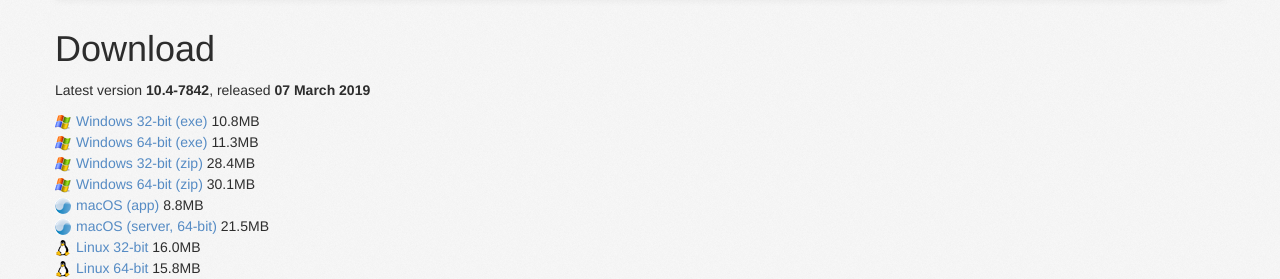
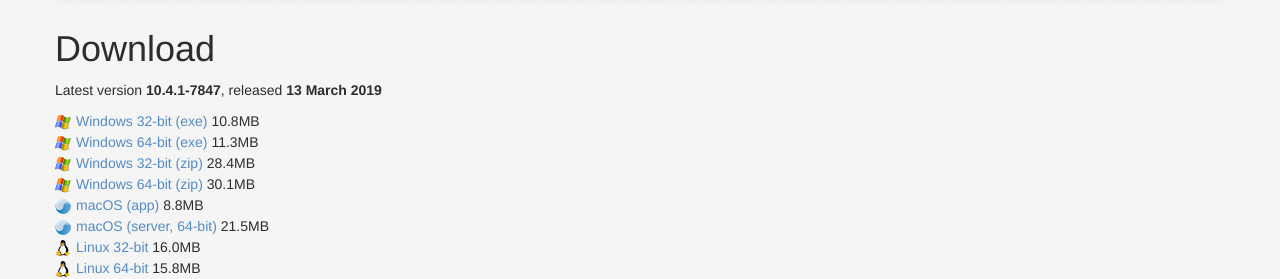
Before and after one commit to freicoin/freico.in, a Jekyll site: the page built from download/index.md, in a window 1280 px wide. Shown: the part 173-452 px from the top of the page. Built offline with Jekyll 4.4.1, drawn with Linux system fonts in a browser that asks for light colours; nearby versions of some CDN libraries; some web fonts are replaced; comment, search, counter and statistics services are not loaded.

Commit message:
Release v10.4.1-7847.

```diff
--- a/_config.yml
+++ b/_config.yml
@@ -51,56 +51,56 @@
             title: Bios
             url: /bios/index.html
 freicoin:
-    version: 10.4-7842
-    release_date: 2019-03-07T12:00:00
+    version: 10.4.1-7847
+    release_date: 2019-03-13T12:00:00
     downloads:
         -
             name: Windows 32-bit (exe)
             osid: Win32
             icon: /static/images/os/win.png
-            link: https://s3.amazonaws.com/in.freico.stable/freicoin-v10.4-7842-win32-setup.exe
+            link: https://s3.amazonaws.com/in.freico.stable/freicoin-v10.4.1-7847-win32-setup.exe
             size: 10.8MB
         -
             name: Windows 64-bit (exe)
             osid: Win64
             icon: /static/images/os/win.png
-            link: https://s3.amazonaws.com/in.freico.stable/freicoin-v10.4-7842-win64-setup.exe
+            link: https://s3.amazonaws.com/in.freico.stable/freicoin-v10.4.1-7847-win64-setup.exe
             size: 11.3MB
         -
             name: Windows 32-bit (zip)
             osid: Win32
             icon: /static/images/os/win.png
-            link: https://s3.amazonaws.com/in.freico.stable/freicoin-v10.4-7842-win32.zip
+            link: https://s3.amazonaws.com/in.freico.stable/freicoin-v10.4.1-7847-win32.zip
             size: 28.4MB
         -
             name: Windows 64-bit (zip)
             osid: Win64
             icon: /static/images/os/win.png
-            link: https://s3.amazonaws.com/in.freico.stable/freicoin-v10.4-7842-win64.zip
+            link: https://s3.amazonaws.com/in.freico.stable/freicoin-v10.4.1-7847-win64.zip
             size: 30.1MB
         -
             name: macOS (app)
             osid: Mac
             icon: /static/images/os/mac.png
-            link: https://s3.amazonaws.com/in.freico.stable/freicoin-v10.4-7842-osx.dmg
+            link: https://s3.amazonaws.com/in.freico.stable/freicoin-v10.4.1-7847-osx.dmg
             size: 8.8MB
         -
             name: macOS (server, 64-bit)
             osid: Mac
             icon: /static/images/os/mac.png
-            link: https://s3.amazonaws.com/in.freico.stable/freicoin-v10.4-7842-osx64.tar.gz
+            link: https://s3.amazonaws.com/in.freico.stable/freicoin-v10.4.1-7847-osx64.tar.gz
             size: 21.5MB
         -
             name: Linux 32-bit
             osid: Linux
             icon: /static/images/os/linux.png
-            link: https://s3.amazonaws.com/in.freico.stable/freicoin-v10.4-7842-linux32.tar.gz
+            link: https://s3.amazonaws.com/in.freico.stable/freicoin-v10.4.1-7847-linux32.tar.gz
             size: 16.0MB
         -
             name: Linux 64-bit
             osid: Linux
             icon: /static/images/os/linux.png
-            link: https://s3.amazonaws.com/in.freico.stable/freicoin-v10.4-7842-linux64.tar.gz
+            link: https://s3.amazonaws.com/in.freico.stable/freicoin-v10.4.1-7847-linux64.tar.gz
             size: 15.8MB
         #-
         #    name: Ubuntu (PPA)
@@ -118,7 +118,7 @@
             name: Source
             osid: Unknown
             icon: /static/images/os/src.png
-            link: https://github.com/tradecraftio/tradecraft/archive/v10.4-7842.zip
+            link: https://github.com/tradecraftio/tradecraft/archive/v10.4.1-7847.zip
             size: 4.1MB
         -
             name: Git repository
```
